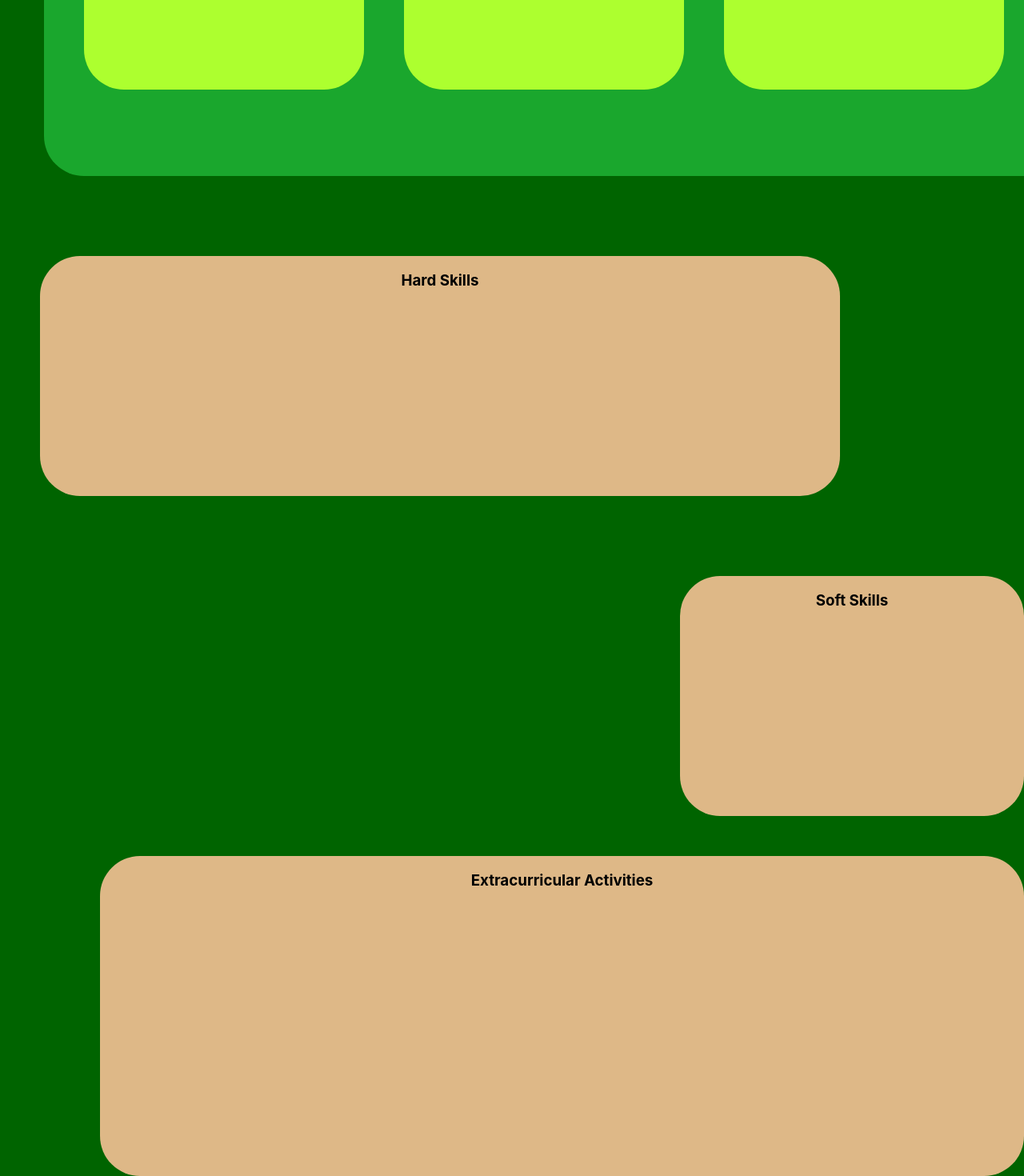
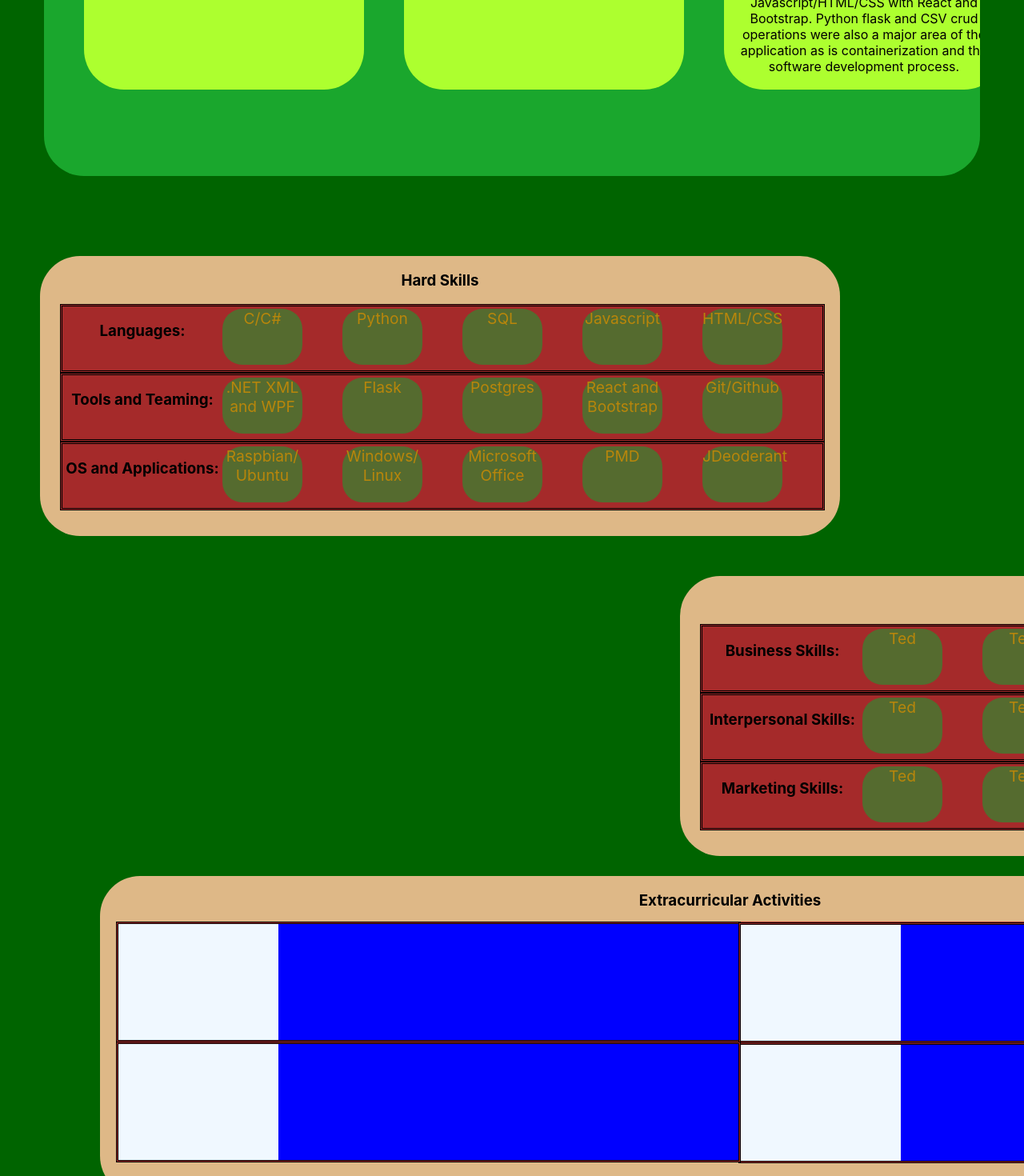
Before and after one commit to riley93hunter/personalwebsite, a React (Create React App) app: page / in a window 1280 px wide. Shown: the part 3055-4525 px from the top of the page at 80% size. Built offline with nearby package versions, Linux system fonts and the light colour scheme.

Commit message:
major changes

```diff
--- a/src/App.css
+++ b/src/App.css
@@ -202,9 +202,10 @@
 .PortfolioContainerCC{
   background-color:darkgreen;
   min-height: 1000px;
-  width: 1910px;
+
   margin-top: -50px;
   margin-bottom: 0px;
+  display: flex;
   overflow:auto;
 
 }
@@ -348,7 +349,7 @@
 
 .HardSkillsOverview{
   background-color: burlywood;
-  height: 300px;
+  height: 350px;
   width: 1000px;
   margin-left: 50px;
   margin-top: 50px;
@@ -357,7 +358,7 @@
 
 .SoftSkillsOverview{
   background-color: burlywood;
-  height: 300px;
+  height: 350px;
   width: 1000px;
   margin-left: 850px;
   margin-top: 50px;
@@ -369,7 +370,7 @@
   height: 400px;
   width: 1600px;
   margin-left: 125px;
-  margin-top: 0px;
+  margin-top: 25px;
   border-radius: 50px;
 }
 
@@ -406,6 +407,180 @@
   margin-top: -520px;
 }
 
+/*HARD/SOFT SKIILZ */
+.SkillBox1{
+  height: 80px;
+  width: 950px;
+  position: relative;
+  margin-left: 25px;
+  margin-bottom: 0px;
+  border-radius: 0px;
+  background-color: brown;
+  border-style:double;
+}
+
+/*HARDSkies*/
+.skillHeader{
+  margin-left: -750px;
+}
+
+.lang1{
+  height: 70px;
+  width: 100px;
+  margin-left: 200px;
+  margin-top: -58px;
+  background-color: darkolivegreen;
+  color: darkgoldenrod;
+  font-size: larger;
+  border-radius: 25px;
+}
+.lang2{
+  height: 70px;
+  width: 100px;
+  margin-left: 350px;
+  margin-top: -70px;
+  background-color: darkolivegreen;
+  color: darkgoldenrod;
+  font-size: larger;
+  border-radius: 25px;
+}
+.lang3{
+  height: 70px;
+  width: 100px;
+  margin-left: 500px;
+  margin-top: -70px;
+  background-color: darkolivegreen;
+  color: darkgoldenrod;
+  font-size: larger;
+  border-radius: 25px;
+}
+.lang4{
+  height: 70px;
+  width: 100px;
+  margin-left: 650px;
+  margin-top: -70px;
+  background-color: darkolivegreen;
+  color: darkgoldenrod;
+  font-size: larger;
+  border-radius: 25px;
+}
+.lang5{
+  height: 70px;
+  width: 100px;
+  margin-left: 800px;
+  margin-top: -70px;
+  background-color: darkolivegreen;
+  color: darkgoldenrod;
+  font-size: larger;
+  border-radius: 25px;
+}
+
+.SkillBox2{
+  height: 80px;
+  width: 950px;
+  position: relative;
+  margin-left: 25px;
+  margin-bottom: 0px;
+  border-radius: 0px;
+  background-color: brown;
+  border-style:double;
+}
+
+.SkillBox3{
+  height: 80px;
+  width: 950px;
+  margin-left: 25px;
+  margin-bottom: 0px;
+  margin-top: 0px;
+  border-radius: 0px;
+  background-color: brown;
+  border-style:double;
+}
+
+
+.SkillBox4{
+  height: 150px;
+  width: 1550px;
+  position: relative;
+  margin-left: 25px;
+  margin-bottom: 0px;
+  border-radius: 0px;
+  background-color: brown;
+
+}
+
+.SkillBox5{
+  height: 150px;
+  width: 1550px;
+  margin-left: 25px;
+  margin-bottom: 0px;
+  margin-top: 0px;
+  border-radius: 0px;
+  background-color: brown;
+
+}
+.SkillBox6{
+  height: 145px;
+  width: 775px;
+  position: relative;
+  margin-left: -5px;
+  margin-top: -3px;
+  border-radius: 0px;
+  background-color: brown;
+  border-style:double;
+}
+
+.SkillBox7{
+  height: 145px;
+  width: 775px;
+  position: relative;
+  margin-left: 773px;
+  margin-bottom: 0px;
+  margin-top: -150px;
+  border-radius: 0px;
+  background-color: brown;
+  border-style:double;
+}
+
+.SkillBox8{
+  height: 145px;
+  width: 775px;
+  position: relative;
+  margin-left: -5px;
+  margin-top: 0px;
+  border-radius: 0px;
+  background-color: brown;
+  border-style:double;
+}
+
+.SkillBox9{
+  height: 145px;
+  width: 775px;
+  margin-left: 773px;
+  margin-top: -150px;
+  border-radius: 0px;
+  background-color: brown;
+   border-style:double;
+}
+
+.picBox{
+  height: 145px;
+  width: 200px;
+  background-color: aliceblue;
+}
+
+.textBox{
+  height: 145px;
+  width: 575px;
+  margin-left: 200px;
+  margin-top: -145px;
+  background-color: blue;
+}
+
+.textBox{
+
+}
+
 @keyframes App-logo-spin {
   from {
     transform: rotate(0deg);
--- a/src/App.js
+++ b/src/App.js
@@ -120,25 +120,33 @@ function App() {
             <h3 className='header'>
               Computer Security
             </h3>
-
+            Encryption/decryption, CRUD permissions, security policies, etc all
+            covered in this course.
           </div>
           <div className='AdvancedDataContainer'>
             <h3 className='header'>
               Advanced Data Structures
             </h3>
-
+            Programming heavy course in C++ that covers different data structures
+            including trees, linked lists, queues, hashes and stacks. All done in
+            a linux environment.
           </div>
           <div className='AlgorithmsContainer'>
             <h3 className='header'>
               Algorithms
             </h3>
-
+            A look into different algoritms complexity covering their time
+            and space, uses, and structures. Regular expressions, Chomsky Normal
+            Form, encryption/decryption and various other topics covered.
           </div>
           <div className='OOPSContainer'>
             <h3 className='header'>
               Object Oriented Principles
             </h3>
-
+            A look into object oriented language and design. The language learned
+            was C# and was used to create a Spreadsheet application utilizing
+            Visual Studios and gitlab as a semester project. Design patterns, test
+            driven development and version control were also main subjects.
           </div>
           <div className='SWEContainer'>
             <h3 className='header'>
@@ -195,13 +203,21 @@ function App() {
             <h3 className='header'>
               Capstone (Senior Project) I/II
             </h3>
-
+            Year long senior project class where project mentors were assigned
+            to our group with a task to work on a given project. Our senior project
+            was on the Boeing Natural Language Processing project. We were led by
+            Don Brancato and Rakshit Bhatt. Many technologies were learned including
+            Javascript/HTML/CSS with React and Bootstrap. Python flask and CSV crud operations
+            were also a major area of the application as is containerization and
+            the software development process.
           </div>
           <div className='OtherContainer'>
             <h3 className='header'>
-              Software Maitenence
+              Software Maintenence
             </h3>
-
+            Refactoring, bug fixing, code analysis and quality assurance
+            techniques learned in a Java envirnment using Eclipse IDE,
+            JDeoderant, PMC, and the command line.
           </div>
         </div>
       </div>
@@ -211,6 +227,66 @@ function App() {
           <h3>
             Hard Skills
           </h3>
+          <div className='SkillBox1'>
+              <h3 className='skillHeader'>
+                Languages:
+              </h3>
+              <div className='lang1'>
+                C/C#
+              </div>
+              <div className='lang2'>
+                Python
+              </div>
+              <div className='lang3'>
+                SQL
+              </div>
+              <div className='lang4'>
+                Javascript
+              </div>
+              <div className='lang5'>
+                HTML/CSS
+              </div>
+          </div>
+          <div className='SkillBox2'>
+              <h3 className='skillHeader'>
+                Tools and Teaming:
+              </h3>
+              <div className='lang1'>
+                .NET XML and WPF
+              </div>
+              <div className='lang2'>
+                Flask
+              </div>
+              <div className='lang3'>
+                Postgres
+              </div>
+              <div className='lang4'>
+                React and Bootstrap
+              </div>
+              <div className='lang5'>
+                Git/Github
+              </div>
+          </div>
+          <div className='SkillBox3'>
+              <h3 className='skillHeader'>
+                OS and Applications:
+              </h3>
+              <div className='lang1'>
+                Raspbian/ Ubuntu
+              </div>
+              <div className='lang2'>
+                Windows/ Linux
+              </div>
+              <div className='lang3'>
+                Microsoft Office
+              </div>
+              <div className='lang4'>
+                PMD
+              </div>
+              <div className='lang5'>
+                JDeoderant
+              </div>
+          </div>
         </div>
       </div>
 
@@ -219,6 +295,68 @@ function App() {
           <h3>
             Soft Skills
           </h3>
+          <div className='SkillBox1'>
+              <h3 className='skillHeader'>
+                Business Skills:
+              </h3>
+              <div className='lang1'>
+                Ted
+              </div>
+              <div className='lang2'>
+                Ted
+              </div>
+              <div className='lang3'>
+                Ted
+              </div>
+              <div className='lang4'>
+                Ted
+              </div>
+              <div className='lang5'>
+                Ted
+              </div>
+
+          </div>
+
+          <div className='SkillBox2'>
+              <h3 className='skillHeader'>
+                Interpersonal Skills:
+              </h3>
+              <div className='lang1'>
+                Ted
+              </div>
+              <div className='lang2'>
+                Ted
+              </div>
+              <div className='lang3'>
+                Ted
+              </div>
+              <div className='lang4'>
+                Ted
+              </div>
+              <div className='lang5'>
+                Ted
+              </div>
+          </div>
+          <div className='SkillBox3'>
+          <h3 className='skillHeader'>
+                Marketing Skills:
+              </h3>
+              <div className='lang1'>
+                Ted
+              </div>
+              <div className='lang2'>
+                Ted
+              </div>
+              <div className='lang3'>
+                Ted
+              </div>
+              <div className='lang4'>
+                Ted
+              </div>
+              <div className='lang5'>
+                Ted
+              </div>
+          </div>
         </div>
       </div>
 
@@ -227,6 +365,42 @@ function App() {
           <h3>
             Extracurricular Activities
           </h3>
+          <div className='SkillBox4'>
+            <div className='SkillBox6'>
+              <div className='picBox'>
+
+              </div>
+              <div className='textBox'>
+
+              </div>
+            </div>
+            <div className='SkillBox7'>
+              <div className='picBox'>
+
+              </div>
+              <div className='textBox'>
+
+              </div>
+            </div>
+          </div>
+          <div className='SkillBox5'>
+            <div className='SkillBox8'>
+              <div className='picBox'>
+
+              </div>
+              <div className='textBox'>
+
+              </div>
+            </div>
+            <div className='SkillBox9'>
+              <div className='picBox'>
+
+              </div>
+              <div className='textBox'>
+
+              </div>
+            </div>
+          </div>
         </div>
       </div>
 
```
Also changed, not shown: 1 other file (tests, documents, lock files or other folders).
